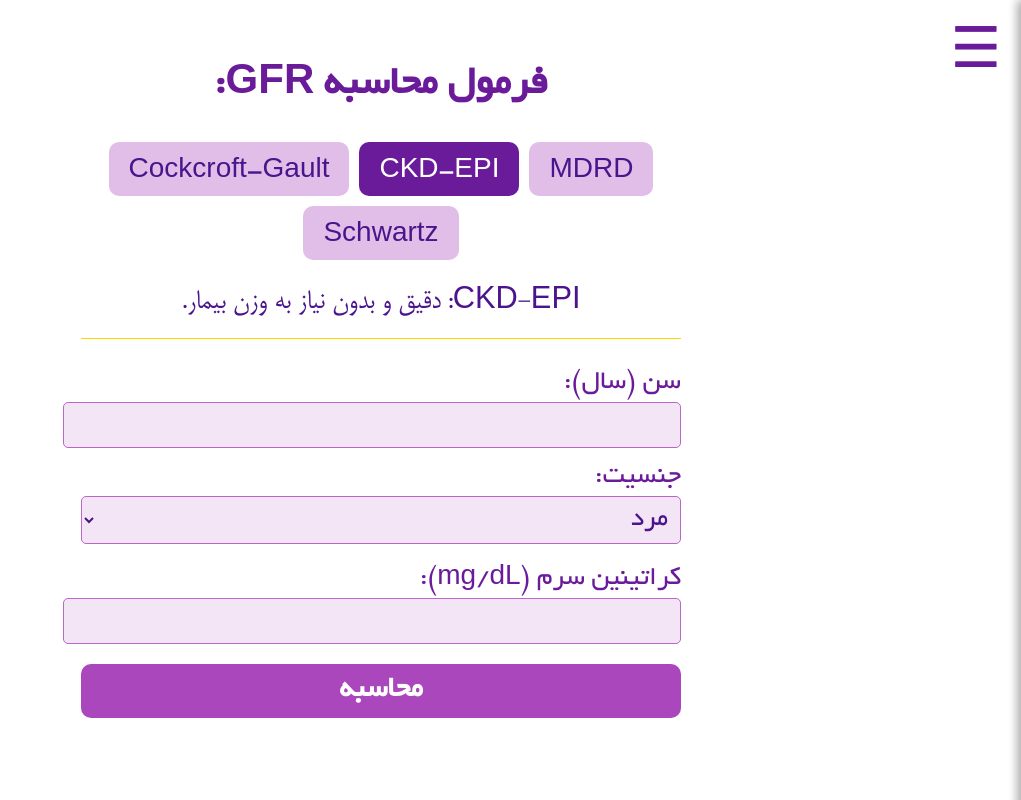
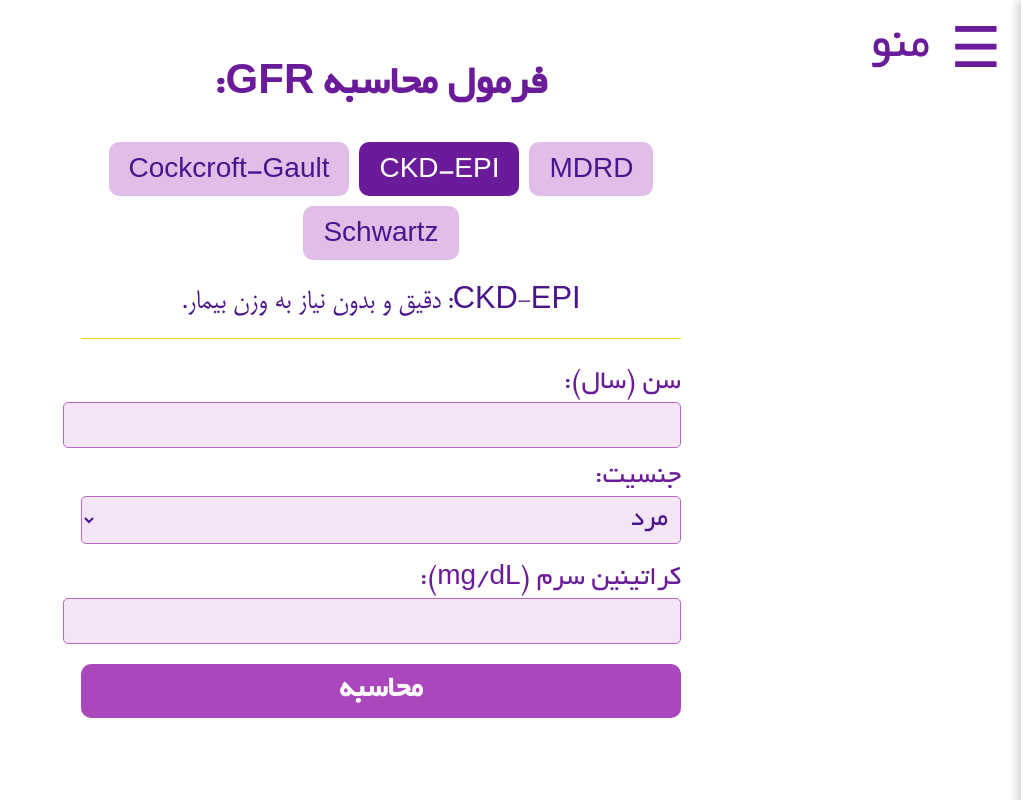
Before and after one commit to miladmoghbel80/GFR, a plain HTML site: page index.html in a window 1280 px wide. Shown: the whole page, without its empty margins (259-1280 px from the left). Drawn offline with Linux system fonts and the light colour scheme.

Commit message:
Update index.html

```diff
--- a/index.html
+++ b/index.html
@@ -10,6 +10,12 @@
     html { font-size: 26px; }
     @media (max-width: 600px) { html { font-size: 22px; } }
     @media (min-width: 601px) { html { font-size: 28px; } }
+    @media (max-width: 600px) {
+  .menu-label {
+    display: none;
+  }
+}
+
 
     @font-face {
       font-family: 'BMitra';
@@ -192,6 +198,13 @@
     .overlay.show {
       display: block;
     }
+    .menu-label {
+  font-family: 'IRANYekan', sans-serif;
+  font-size: 0.9em;
+  margin-right: 8px;
+  vertical-align: middle;
+}
+
   </style>
 </head>
 <body>
@@ -211,11 +224,10 @@
   </script>
 
   <!-- 🔥 منوی کشویی مدرن -->
-  <div class="hamburger" onclick="toggleDrawer()">☰</div>
-  <div class="drawer" id="drawer">
-    <a href="bmi.html">محاسبه BMI</a>
-    <!-- می‌تونی گزینه‌های دیگه هم اضافه کنی -->
-  </div>
+  <div class="hamburger" onclick="toggleDrawer()">
+  ☰ <span class="menu-label">منو</span>
+</div>
+
   <div class="overlay" id="overlay" onclick="toggleDrawer()"></div>
 
   <div class="container">
```
